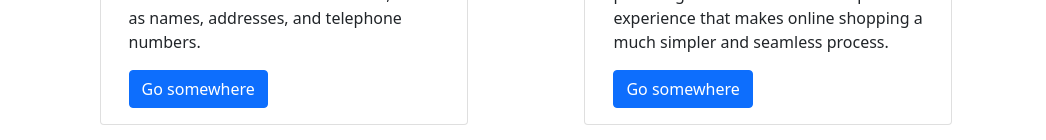
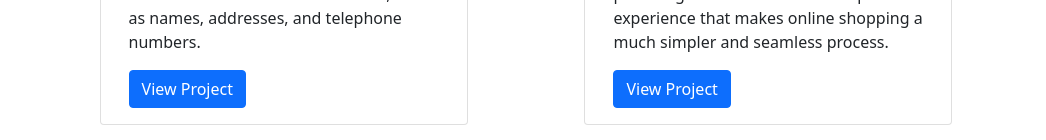
Before and after one commit to karansinghparihar/my-portfolio, a React (Create React App) app: page /projects in a window 1280 px wide. Shown: the part 557-697 px from the top of the page, without its empty margins (114-1160 px from the left). Built offline with nearby package versions, Linux system fonts and the light colour scheme.

Commit message:
adding ext links to projects

```diff
--- a/src/ProjectCard.js
+++ b/src/ProjectCard.js
@@ -8,7 +8,7 @@ const ProjectCard = (props) => {
                     <div className="card-body">
                         <h5 className="card-title">{props.cardTitle}</h5>
                         <p className="card-text">{props.CardDesc}</p>
-                        <Link to="/service" className="btn btn-primary">Go somewhere</Link>
+                        <a href={props.cardPath} target={'_blank'} className="btn btn-primary">View Project</a>
                     </div>
             </div>
         </>
--- a/src/Projects.js
+++ b/src/Projects.js
@@ -11,7 +11,7 @@ const Projects = () => {
                 <div className="col-md-10 col-10 mx-auto">
                     <div className="row gy-4 d-flex justify-content-evenly">
                         {ProjectsData.map((card, index) => {
-                            return <ProjectCard key={index} cardTitle={card.title} CardDesc={card.desc} cardImage={card.imageSrc} />
+                            return <ProjectCard key={index} cardTitle={card.title} CardDesc={card.desc} cardImage={card.imageSrc} cardPath={card.path} />
                         })}
                     </div>
                 </div>
--- a/src/ProjectsData.js
+++ b/src/ProjectsData.js
@@ -13,17 +13,20 @@ const ProjectsData = [
     {
         title:'Contact Manager App',
         desc:'A contact manager is a software program that enables users to easily store and find contact information, such as names, addresses, and telephone numbers.',
-        imageSrc: contactManager
+        imageSrc: contactManager,
+        path:'https://contactmanager-ksp.netlify.app/'
     },
     {
         title:'E-Commerce App',
         desc:'An ecommerce app should aim at providing an immersive and unique experience that makes online shopping a much simpler and seamless process.',
-        imageSrc: eCommerce
+        imageSrc: eCommerce,
+        path:'https://ecommerce-karan.netlify.app/'
     },
     {
         title:'E-Commerce App with Redux',
         desc:'Build an end-to-end E-Commerce App with React + Redux + FakeShopApi which provides unique shopping experience for end users.',
-        imageSrc: eCommerceRedux
+        imageSrc: eCommerceRedux,
+        path:'https://ecommerceredux.netlify.app/'
     }
     // ,
     // {
```
